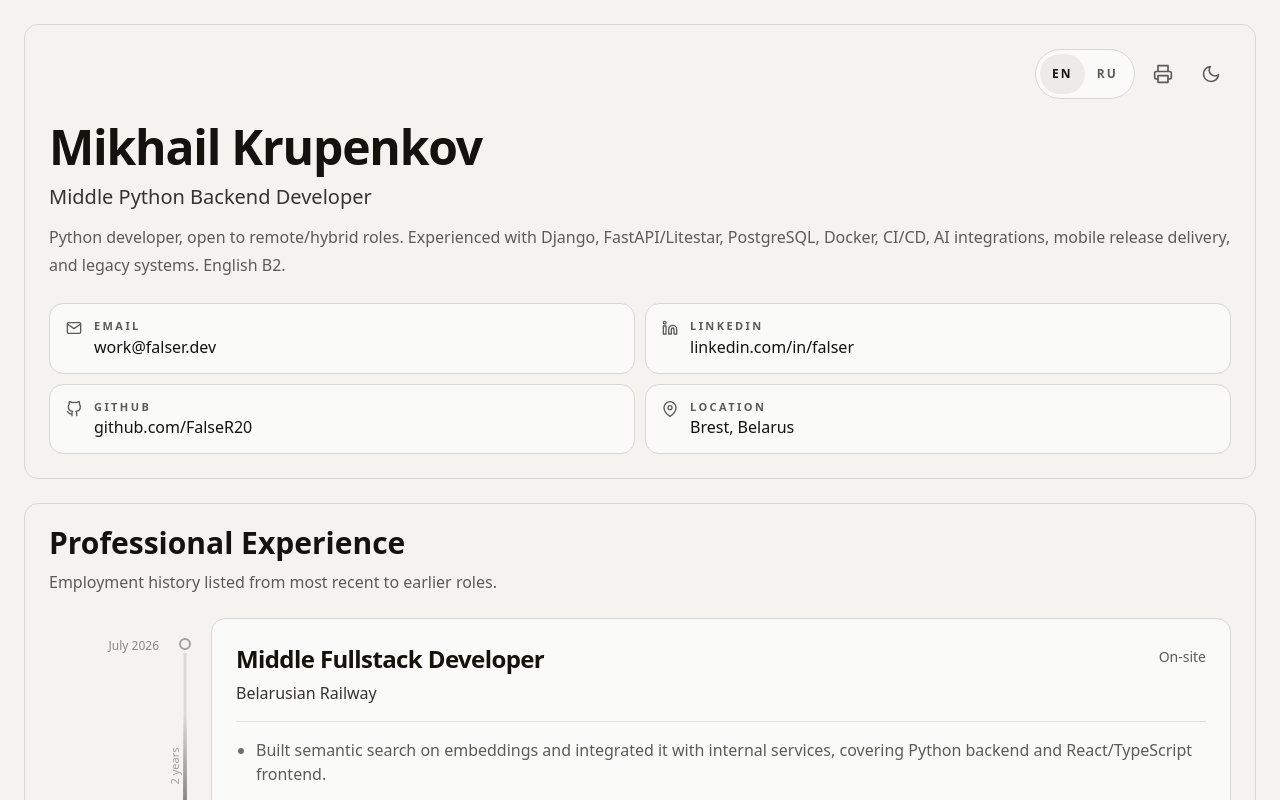
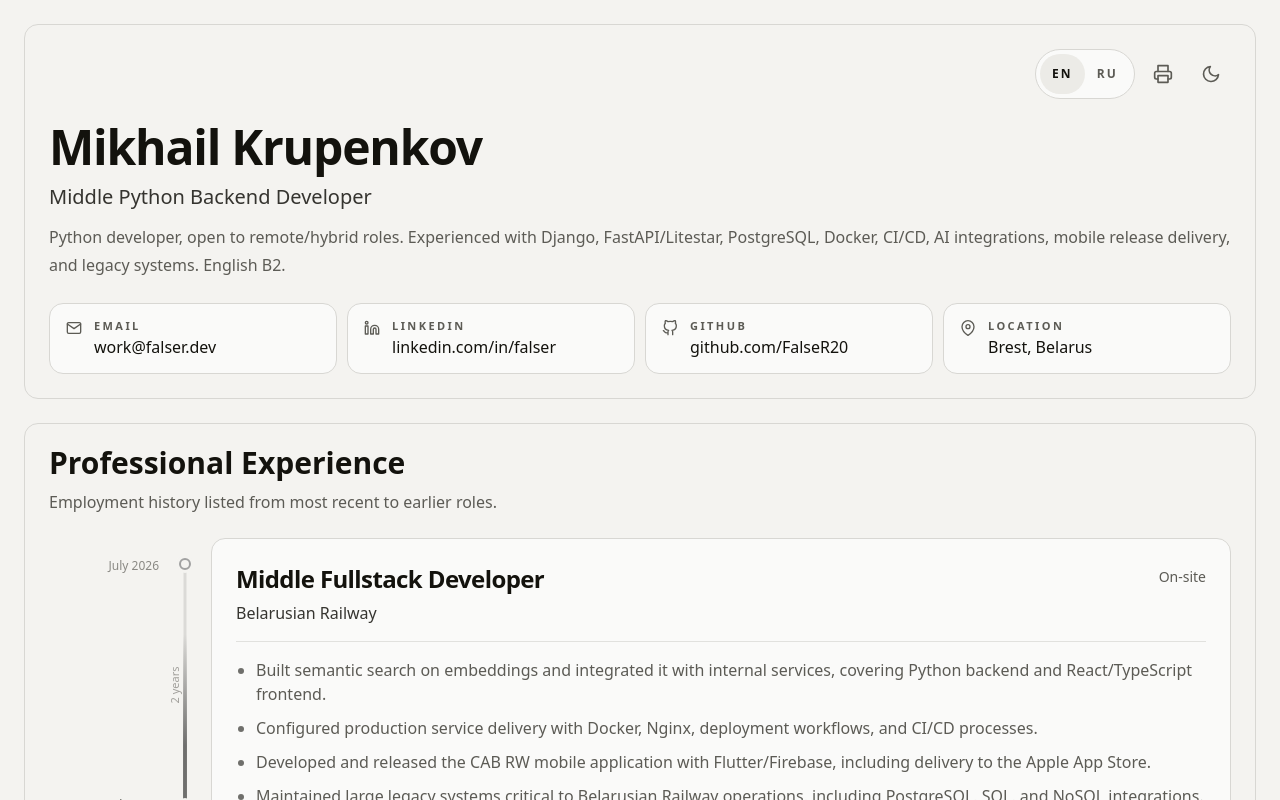
Before and after one commit to FalseR20/FalseR20.github.io, a React (Vite) app: page / in a window 1280 px wide. Shown: the top 800 px of the page. Built offline with nearby package versions, Linux system fonts and the light colour scheme.

Commit message:
feat: make contacts 4x1

```diff
--- a/src/features/cv/components/ProfileSection.tsx
+++ b/src/features/cv/components/ProfileSection.tsx
@@ -123,7 +123,7 @@ export function ProfileSection({
               </p>
             </VStack>
 
-            <div className="grid gap-2.5 sm:grid-cols-2">
+            <div className="cv-print-contact-grid grid gap-2.5 sm:grid-cols-2 xl:grid-cols-4">
               {contacts.map(({ icon, label, value, href }) => {
                 const Icon = contactIcons[icon];
                 const content = (
@@ -133,8 +133,8 @@ export function ProfileSection({
                       aria-hidden="true"
                     />
                     <div className="min-w-0">
-                      <CvLabel>{label}</CvLabel>
-                      <p className="min-w-0 text-sm font-medium break-all text-foreground sm:text-base">
+                      <CvLabel className="whitespace-nowrap">{label}</CvLabel>
+                      <p className="text-sm font-medium whitespace-nowrap text-foreground sm:text-base">
                         {value}
                       </p>
                     </div>
@@ -146,7 +146,7 @@ export function ProfileSection({
                     <CardSurface
                       key={label}
                       size="dense"
-                      className="transition-colors"
+                      className="min-w-0 transition-colors"
                     >
                       {content}
                     </CardSurface>
@@ -162,7 +162,7 @@ export function ProfileSection({
                     target={href.startsWith("http") ? "_blank" : undefined}
                     rel={href.startsWith("http") ? "noreferrer" : undefined}
                     className={cn(
-                      "block hover:bg-accent/60 focus-visible:ring-2 focus-visible:ring-ring focus-visible:ring-offset-2 focus-visible:ring-offset-background focus-visible:outline-none",
+                      "block min-w-0 hover:bg-accent/60 focus-visible:ring-2 focus-visible:ring-ring focus-visible:ring-offset-2 focus-visible:ring-offset-background focus-visible:outline-none",
                       "transition-colors",
                     )}
                     aria-label={`${label}: ${value}`}
--- a/src/index.css
+++ b/src/index.css
@@ -149,6 +149,10 @@
     text-align: left !important;
   }
 
+  .cv-print-contact-grid {
+    grid-template-columns: repeat(4, minmax(0, 1fr)) !important;
+  }
+
   .cv-print-education-grid {
     grid-template-columns: repeat(2, minmax(0, 1fr)) !important;
   }
```
